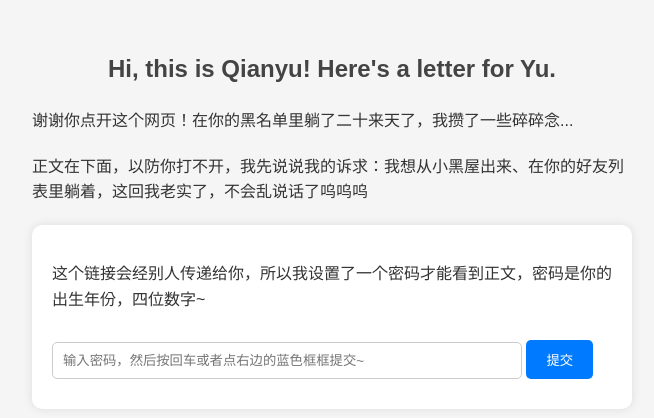
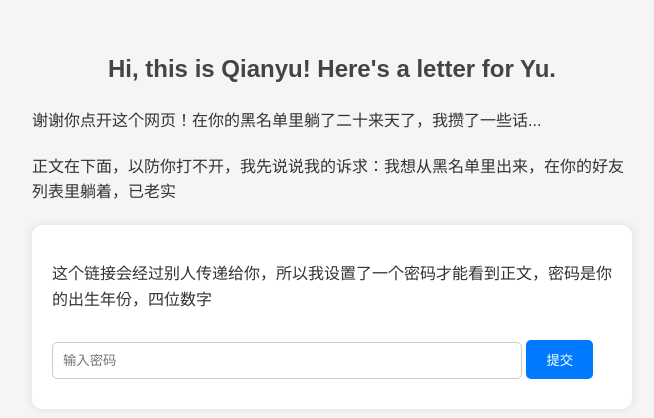
Before and after one commit to xieqyuu/k, a plain HTML site: page index.html in a window 1280 px wide. Shown: the whole page, without its empty margins (308-962 px from the left). Drawn offline with Linux system fonts and the light colour scheme.

Commit message:
Update index.html

```diff
--- a/index.html
+++ b/index.html
@@ -79,12 +79,12 @@
 
 <body>
   <h2>Hi, this is Qianyu! Here's a letter for Yu.</h2>
-  <p>谢谢你点开这个网页！在你的黑名单里躺了二十来天了，我攒了一些碎碎念...</p>
-  <p>正文在下面，以防你打不开，我先说说我的诉求：我想从小黑屋出来、在你的好友列表里躺着，这回我老实了，不会乱说话了呜呜呜</p>
+  <p>谢谢你点开这个网页！在你的黑名单里躺了二十来天了，我攒了一些话...</p>
+  <p>正文在下面，以防你打不开，我先说说我的诉求：我想从黑名单里出来，在你的好友列表里躺着，已老实</p>
   <form id="passwordForm" onsubmit="checkPassword(event)">
     <div id="form">
-      <p>这个链接会经别人传递给你，所以我设置了一个密码才能看到正文，密码是你的出生年份，四位数字~</p>
-      <input type="password" id="password" placeholder="输入密码，然后按回车或者点右边的蓝色框框提交~">
+      <p>这个链接会经过别人传递给你，所以我设置了一个密码才能看到正文，密码是你的出生年份，四位数字</p>
+      <input type="password" id="password" placeholder="输入密码">
       <button onclick="checkPassword()">提交</button>
     </div>
   </form>
```
